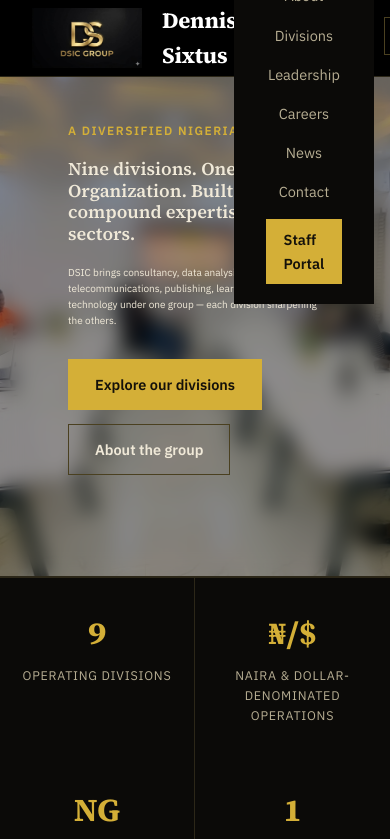
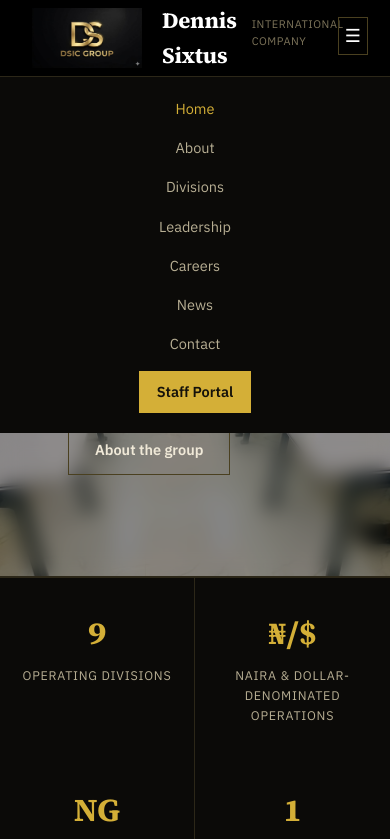
Before and after one commit to sixtus998-tech/TRI.IO-SITE, a plain HTML site: page index.html in a window 390 px wide. Both pictures are taken after a click on the button "Open menu". Shown: the top 839 px of the page. Drawn offline with Linux system fonts and the light colour scheme.

Commit message:
reposition dropdown menu

```diff
--- a/styles.css
+++ b/styles.css
@@ -557,7 +557,7 @@
   .sub-hero p.lede{ font-size: 10px; }
   nav.main-nav{ display:none; }
   .nav-toggle{ display:block; transform: translate(10px, -2px); }
-  nav.main-nav.nav-open{ display:flex; flex-direction:column; gap: 20px; position: relative; top:76px; left:0; width:100%; background: var(--paper); padding: 20px 32px; border-top: 1px solid var(--line); gap: 16px; z-index: 60;}
+  nav.main-nav.nav-open{ display:flex; flex-direction:column; gap: 20px; position: absolute; top:76px; left:0; width:100%; background: var(--paper); padding: 20px 32px; border-top: 1px solid var(--line); gap: 16px; z-index: 60;}
   .grid-3, .grid-2, .form-grid{ grid-template-columns: 1fr; }
   .stats-bar{ grid-template-columns: repeat(2,1fr); }
   .stat:nth-child(2){ border-right:none; }
```
